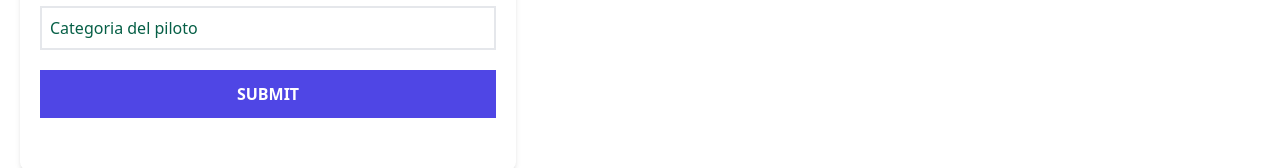
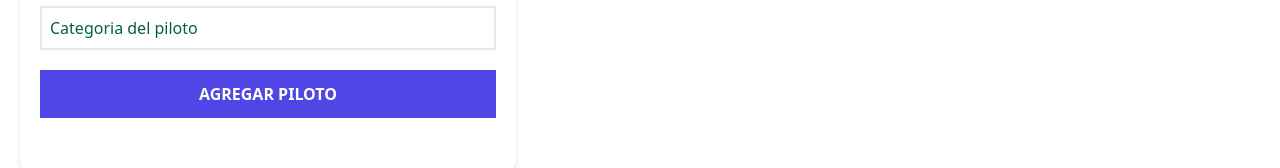
Before and after one commit to DrunkPsyduck/100DaysOfReact, a React (Create React App) app in the folder clasificacion-pilotos/: page / in a window 1280 px wide. Shown: the part 654-822 px from the top of the page. Built offline with nearby package versions, Linux system fonts and the light colour scheme.

Commit message:
solucionado el error que evitaba que los pilotos se pudiesen editar

```diff
--- a/clasificacion-pilotos/src/App.js
+++ b/clasificacion-pilotos/src/App.js
@@ -38,7 +38,7 @@ function App() {
         />
         <ListadoPilotos
           pilotos={pilotos}
-          setPilotos={setPilotos}
+          setPiloto={setPiloto}
           eliminarPiloto={eliminarPiloto}
           />
       </div>
--- a/clasificacion-pilotos/src/components/Formulario.js
+++ b/clasificacion-pilotos/src/components/Formulario.js
@@ -129,7 +129,9 @@ const Formulario = ({pilotos, setPilotos, piloto, setPiloto}) => {
                 </div>
 
 
-                <input type="submit"
+                <input
+                    type="submit"
+                    value={piloto.id ? 'EditarPiloto': 'Agregar Piloto'}
                     className="bg-indigo-600 w-full mb-3 p-3 text-white uppercase font-bold hover:bg-indigo-700
                        cursor-pointer transition-colors "/>
             </form>
--- a/clasificacion-pilotos/src/components/Piloto.js
+++ b/clasificacion-pilotos/src/components/Piloto.js
@@ -30,12 +30,14 @@ const Piloto = ({piloto, setPiloto, eliminarPiloto}) => {
             </p>
 
 
-            <div className="flex justify-between mt-10">
+            <div className="flex justify-between mt-8">
                 <button
                     type="button"
                     className="py-2 px-10 bg-indigo-600 hover:bg-indigo-700 text-white font-bold uppercase rounded-lg"
                     onClick={() => setPiloto(piloto)}
-                >Editar</button>
+                >
+                    Editar
+                </button>
 
                 <button
                     type="button"
```
